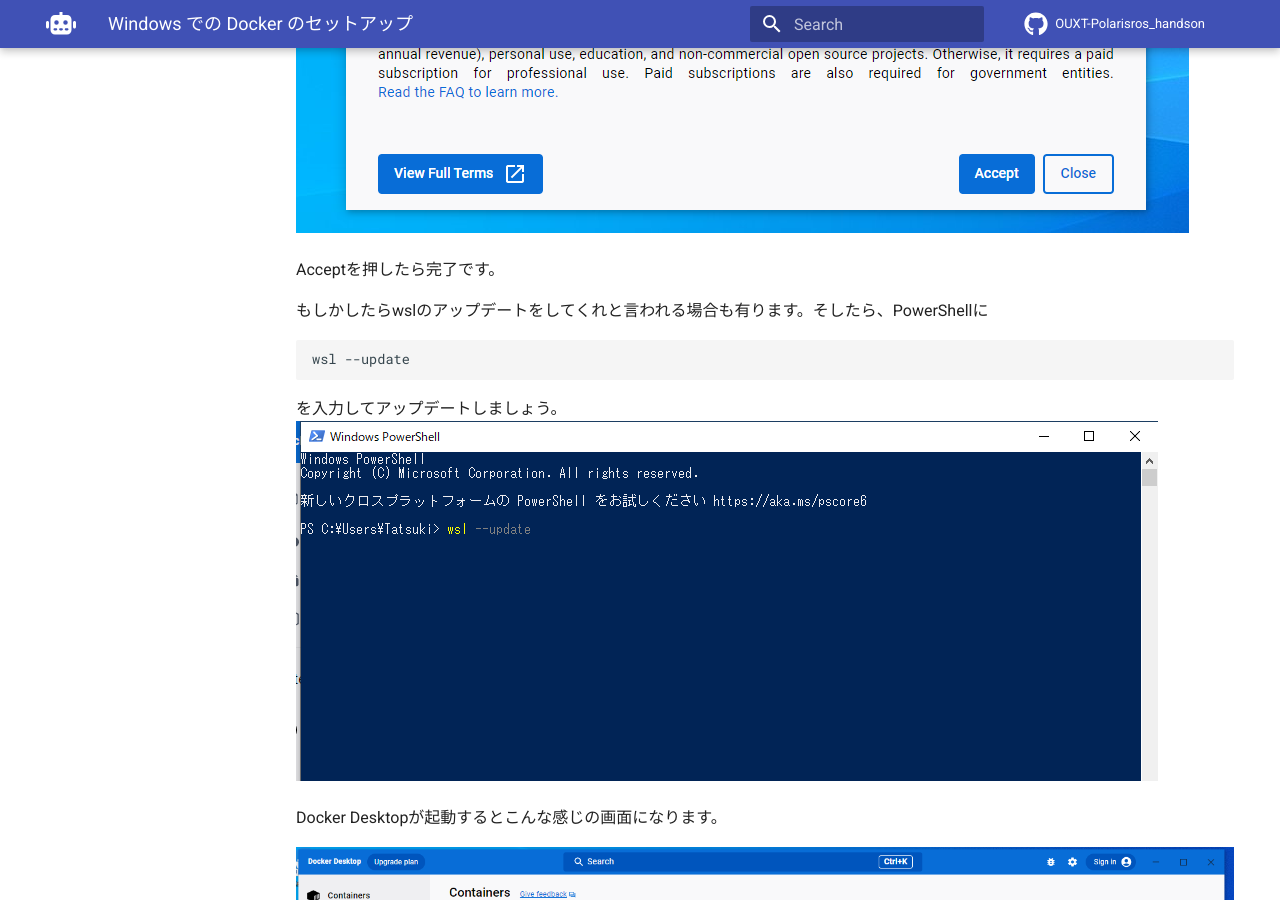
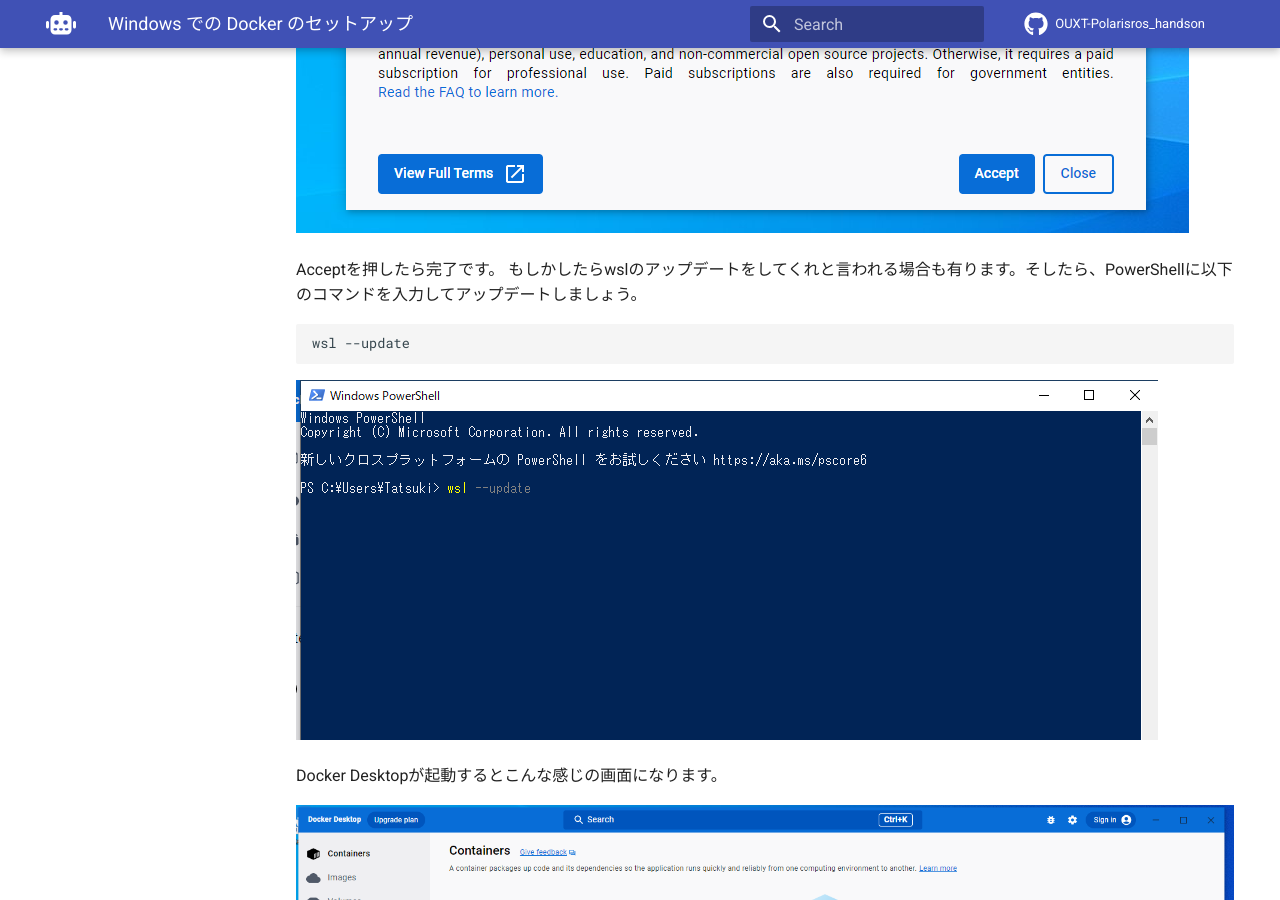
Before and after one commit to OUXT-Polaris/ros_handson, an MkDocs documentation site: the page built from docs/docker_install_for_windows.md, in a window 1280 px wide and 900 px high, scrolled down 4121 px. Built offline with MkDocs 1.6.1 and Material for MkDocs 9.7.7, drawn with Linux system fonts in a browser that asks for light colours; nearby versions of some CDN libraries; comment, search, counter and statistics services are not loaded; some of the changed text lies outside the part shown.

Commit message:
微修正

````diff
--- a/docs/docker_install_for_windows.md
+++ b/docs/docker_install_for_windows.md
@@ -34,14 +34,12 @@
 ![同意画面](images/docker_install_for_windows/7.PNG)
 
 Acceptを押したら完了です。
-
-もしかしたらwslのアップデートをしてくれと言われる場合も有ります。そしたら、PowerShellに
+もしかしたらwslのアップデートをしてくれと言われる場合も有ります。そしたら、PowerShellに以下のコマンドを入力してアップデートしましょう。
 
 ```
 wsl --update
 ```
 
-を入力してアップデートしましょう。
 ![powershell](images/docker_install_for_windows/8.PNG)
 
 Docker Desktopが起動するとこんな感じの画面になります。
@@ -73,14 +71,12 @@
 イメージをストップするにはDocker Desktopの画面で停止アイコンを押します。
 ![停止方法](images/docker_install_for_windows/17.PNG)
 
-もう一度起動するには再度PowerShellで
+もう一度起動するには再度PowerShellで以下のコマンド入力すれば良いです。起動にはちょっと時間がかかります。
 
 ```
 docker run --rm -p 6080:80 --shm-size=4096m --security-opt seccomp=unconfined ghcr.io/ouxt-polaris/ros_handson/ros_handson:latest
 ```
 
-を入力すれば良いです。起動にはちょっと時間がかかります。
-
 # 参考文献
 
 https://github.com/AI-Robot-Book/chapter1/tree/main/docker
````
Also changed, not shown: other parts of docs/docker_install_for_windows.md (+1 -1 lines).
